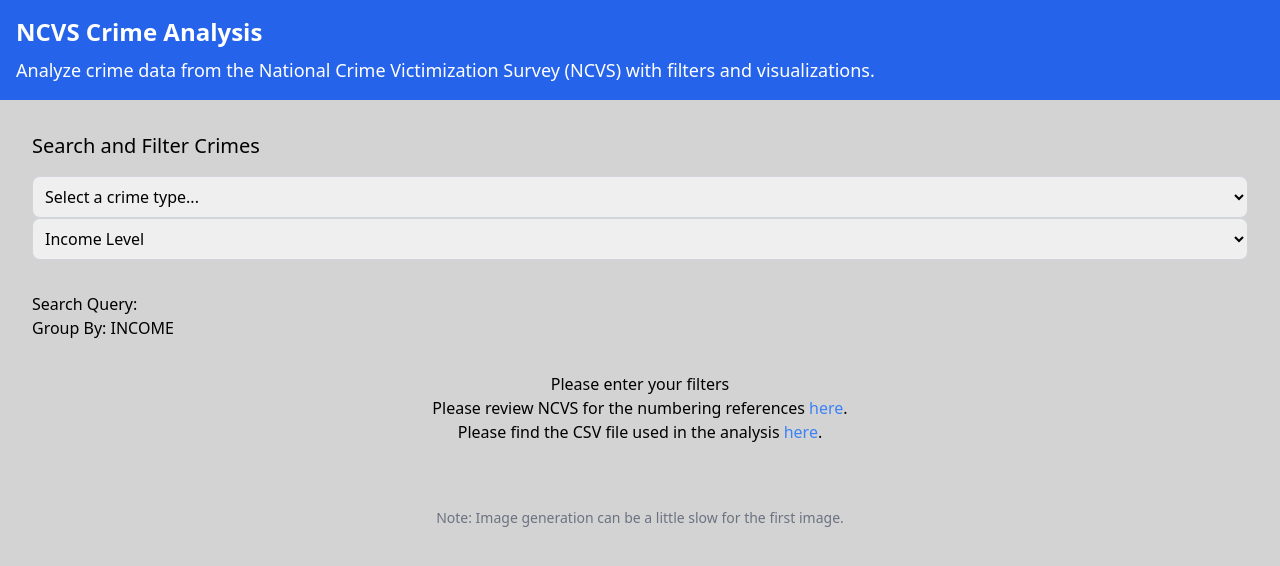
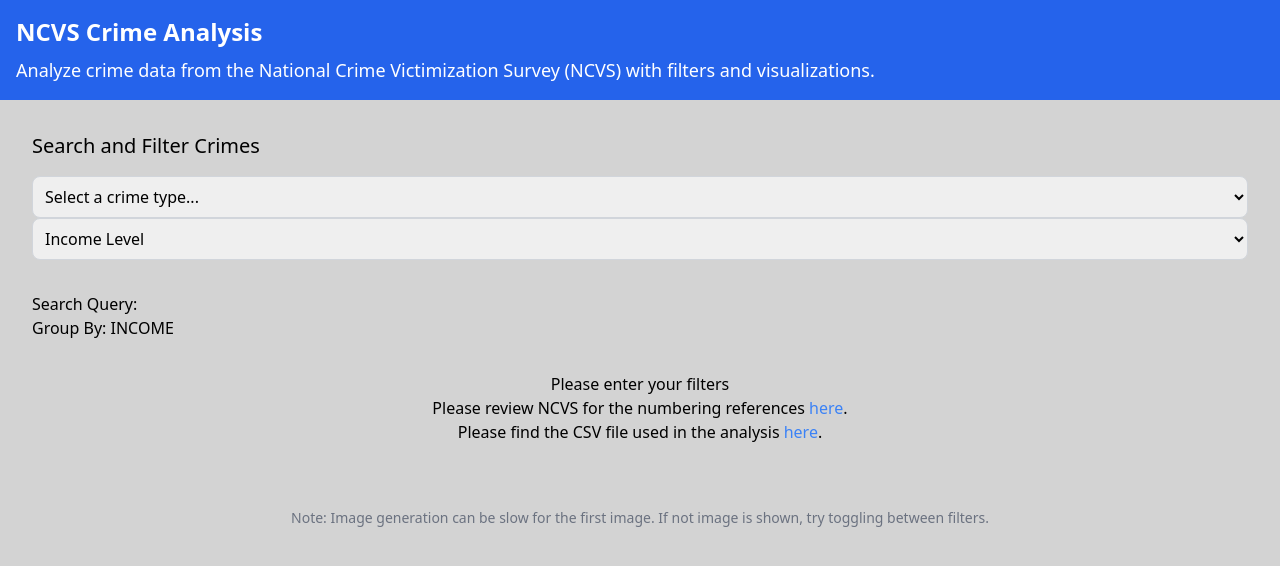
Before and after one commit to zelshahawy/crime-reports, a Next.js app: page / in a window 1280 px wide. Shown: the top 566 px of the page. Built offline with nearby package versions, Linux system fonts and the light colour scheme.

Commit message:
Update Footer.tsx

```diff
--- a/components/Footer.tsx
+++ b/components/Footer.tsx
@@ -3,7 +3,7 @@
 const Footer: React.FC = () => {
     return (
         <footer className="mt-8 text-center">
-            <p className="text-sm text-gray-500">Note: Image generation can be a little slow for the first image.</p>
+            <p className="text-sm text-gray-500">Note: Image generation can be slow for the first image. If not image is shown, try toggling between filters.</p>
         </footer>
     );
 };
```
